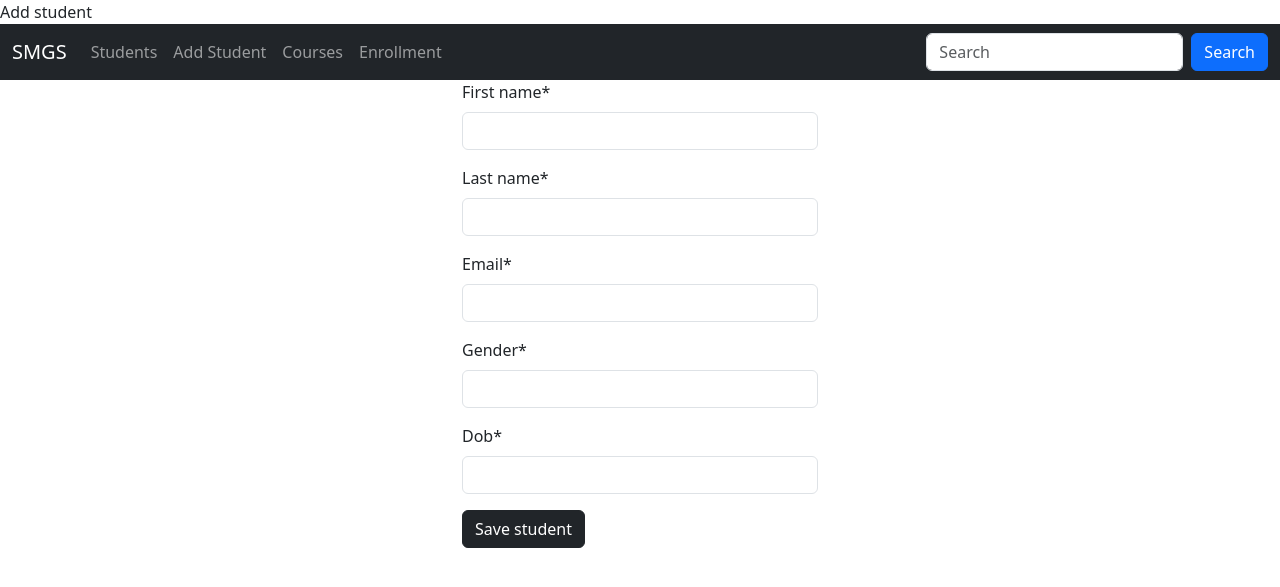
After one commit to loycekalume/student-system, a Django app: page /add/student in a window 1280 px wide. The commit adds this page. Shown: the top 587 px of the page. Run offline with Django 5.2, Linux system fonts and the light colour scheme; some libraries are stand-ins or nearby versions.

Commit message:
added student form

```diff
--- /dev/null
+++ b/main/app_form.py
@@ -0,0 +1,9 @@
+from django import forms
+
+from main.models import Student
+
+
+class StudentForm(forms.ModelForm):
+    class Meta:
+        model = Student
+        fields = ['first_name', 'last_name', 'email','gender', 'dob']
--- a/main/views.py
+++ b/main/views.py
@@ -1,13 +1,23 @@
 from django.http import HttpResponse
 from django.shortcuts import render, redirect
 
+from main.app_form import StudentForm
 from main.models import Student, Enrollment
 
 
 # Create your views here.
 def students(request):
-    students = Student.objects.all()  # select * from students
+    students = Student.objects.all().order_by('-id').values()  # select * from students
     return render(request, 'students.html', {"students": students})
+
+def add_student(request):
+    if request.method == 'POST':
+        form = StudentForm(request.POST)
+        if form.is_valid():
+            form.save()
+            return redirect('students')
+    form = StudentForm()
+    return render(request,'student_form.html',{'form':form})
 
 
 # def test(request):
--- a/student_management_system/settings.py
+++ b/student_management_system/settings.py
@@ -38,6 +38,8 @@ INSTALLED_APPS = [
     'django.contrib.messages',
     'django.contrib.staticfiles',
     'main',
+    'crispy_forms',
+    'crispy_bootstrap5',
 ]
 
 MIDDLEWARE = [
@@ -123,3 +125,7 @@ STATIC_URL = 'static/'
 # https://docs.djangoproject.com/en/5.1/ref/settings/#default-auto-field
 
 DEFAULT_AUTO_FIELD = 'django.db.models.BigAutoField'
+
+CRISPY_ALLOWED_TEMPLATE_PACKS = "bootstrap5"
+
+CRISPY_TEMPLATE_PACK = "bootstrap5"
--- a/student_management_system/urls.py
+++ b/student_management_system/urls.py
@@ -21,6 +21,7 @@ from main import views
 
 urlpatterns = [
     path('',views.students, name='students'),
+    path('add/student',views.add_student, name='add_student'),
     path('students/delete/<int:student_id>',views.delete_student, name='delete_student'),
     # path('test',views.test, name='test'),
     path('courses',views.courses, name='courses'),
--- a/templates/base.html
+++ b/templates/base.html
@@ -22,6 +22,9 @@
         <li class="nav-item">
           <a class="nav-link" href="{% url 'students' %}">Students</a>
         </li>
+           <li class="nav-item">
+          <a class="nav-link" href="{% url 'add_student' %}">Add Student</a>
+        </li>
         <li class="nav-item">
           <a class="nav-link" href="{% url 'courses' %}">Courses</a>
         </li>
--- /dev/null
+++ b/templates/student_form.html
@@ -0,0 +1,21 @@
+{% extends 'base.html' %}
+{% load crispy_forms_filters %}
+
+{% block title %}
+    Add student
+{% endblock %}
+
+{% block content %}
+    <div class="container">
+        <div class="row justify-content-center">
+            <div class="col-sm-4">
+                <form action="{% url 'add_student' %}" method="post">
+                    {% csrf_token %}
+                    {{ form|crispy }}
+                    <button class="btn btn-dark">Save student</button>
+
+                </form>
+            </div>
+        </div>
+    </div>
+{% endblock %}
```
Also changed, not shown: db.sqlite3.
